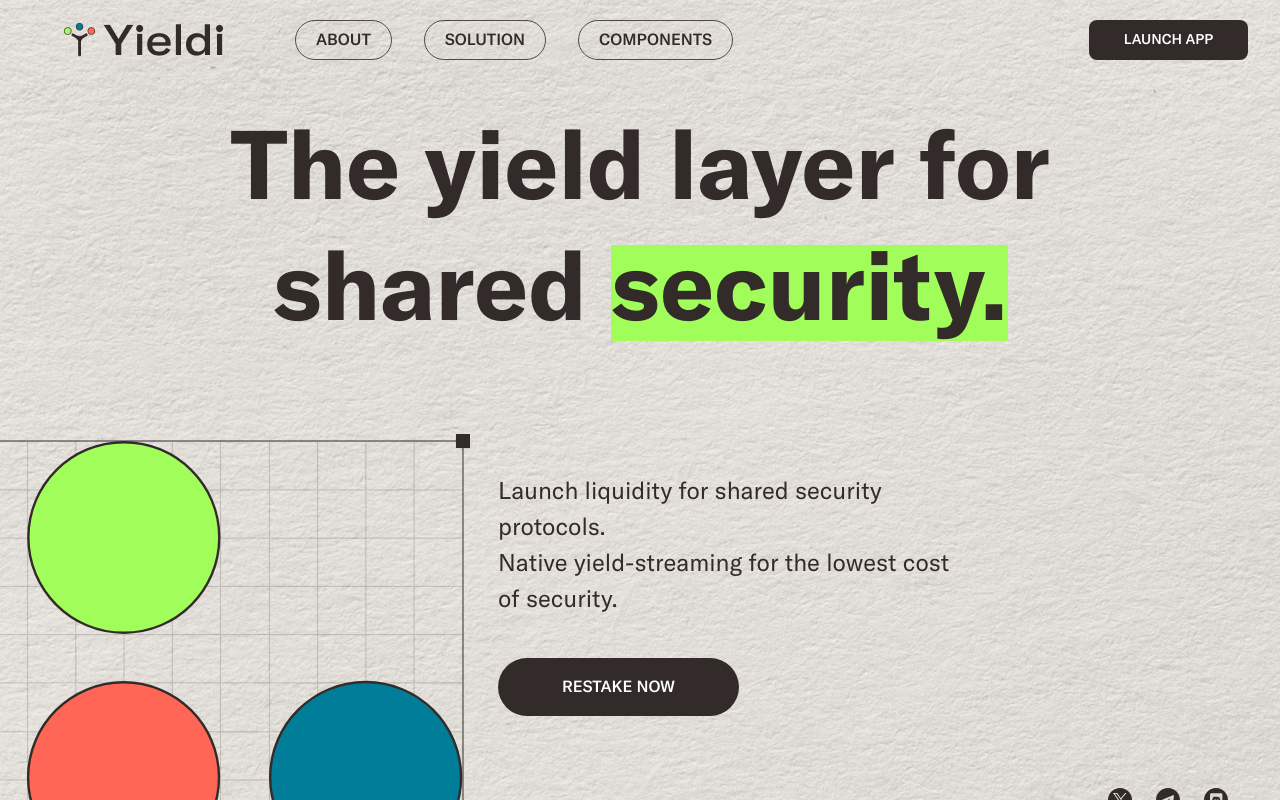
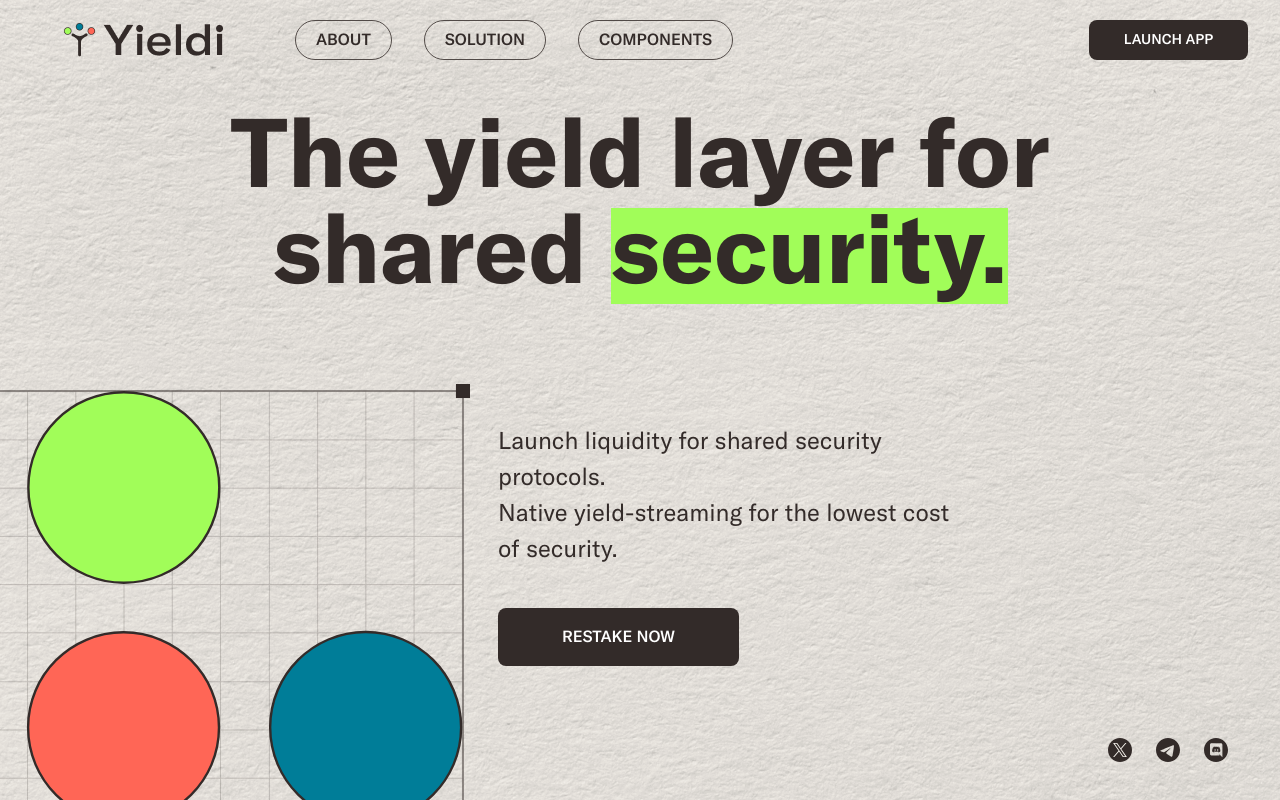
Before and after one commit to yieldi-labs/landing-page, a Next.js app: page / in a window 1280 px wide. Shown: the top 800 px of the page. Built offline with nearby package versions, Linux system fonts and the light colour scheme.

Commit message:
fix footer

```diff
--- a/components/Layout.jsx
+++ b/components/Layout.jsx
@@ -1,5 +1,4 @@
 import Head from "next/head"
-import Footer from "./ui/Footer"
 import Navbar from "./ui/Navbar"
 
 const Layout = ({ children }) => {
@@ -13,7 +12,6 @@ const Layout = ({ children }) => {
             </Head>
             <Navbar />
             <main>{children}</main>
-            <Footer />
         </>
     )
 }
--- a/components/ui/Footer/index.jsx
+++ /dev/null
@@ -1,34 +0,0 @@
-const socialInfo = [
-    {
-        icon: <svg className="w-6 h-6 hover:text-gray-500 duration-150" fill="none" viewBox="0 0 48 48"><g clip-path="url(#a)"><path fill="currentColor" d="M48 24C48 10.745 37.255 0 24 0S0 10.745 0 24c0 11.979 8.776 21.908 20.25 23.708v-16.77h-6.094V24h6.094v-5.288c0-6.014 3.583-9.337 9.065-9.337 2.625 0 5.372.469 5.372.469v5.906h-3.026c-2.981 0-3.911 1.85-3.911 3.75V24h6.656l-1.064 6.938H27.75v16.77C39.224 45.908 48 35.978 48 24z" /></g><defs><clipPath id="a"><path fill="#fff" d="M0 0h48v48H0z" /></clipPath></defs></svg>,
-        href: "#"
-    },
-    {
-        icon: <svg className="w-6 h-6 hover:text-gray-500 duration-150" fill="none" viewBox="0 0 48 48"><g clip-path="url(#clip0_17_80)"><path fill="currentColor" d="M15.1 43.5c18.11 0 28.017-15.006 28.017-28.016 0-.422-.01-.853-.029-1.275A19.998 19.998 0 0048 9.11c-1.795.798-3.7 1.32-5.652 1.546a9.9 9.9 0 004.33-5.445 19.794 19.794 0 01-6.251 2.39 9.86 9.86 0 00-16.788 8.979A27.97 27.97 0 013.346 6.299 9.859 9.859 0 006.393 19.44a9.86 9.86 0 01-4.462-1.228v.122a9.844 9.844 0 007.901 9.656 9.788 9.788 0 01-4.442.169 9.867 9.867 0 009.195 6.843A19.75 19.75 0 010 39.078 27.937 27.937 0 0015.1 43.5z" /></g><defs><clipPath id="clip0_17_80"><path fill="#fff" d="M0 0h48v48H0z" /></clipPath></defs></svg>,
-        href: "#"
-    },
-    {
-        icon: <svg className="w-6 h-6 hover:text-gray-500 duration-150" fill="none" viewBox="0 0 28 28"><g clip-path="url(#clip0_1213_3074)"><path fill="currentColor" d="M25.927 0H2.067C.924 0 0 .902 0 2.018v23.959C0 27.092.924 28 2.067 28h23.86C27.07 28 28 27.092 28 25.982V2.018C28 .902 27.07 0 25.927 0zM8.307 23.86H4.151V10.495h4.156V23.86zM6.229 8.673a2.407 2.407 0 110-4.812 2.406 2.406 0 010 4.812zM23.86 23.86h-4.15v-6.497c0-1.547-.028-3.543-2.16-3.543-2.16 0-2.49 1.69-2.49 3.434v6.606h-4.144V10.495h3.98v1.826h.056c.552-1.05 1.908-2.16 3.926-2.16 4.206 0 4.982 2.767 4.982 6.366v7.333z" /></g><defs><clipPath id="clip0_1213_3074"><path fill="#fff" d="M0 0h28v28H0z" /></clipPath></defs></svg>,
-        href: "#"
-    },
-]
-
-const Footer = () => (
-    <footer>
-        <div className="bg-[#F5F1EB]">
-            <div className="w-full py-10 justify-center items-center sm:flex">
-                <div className="flex items-center justify-center gap-x-6 text-gray-400 mt-6">
-                    {
-                        socialInfo.map((item, idx) => (
-                            <a key={idx} href={item.href} aria-label="social media" target="_blank" rel="noreferrer">
-                                {item.icon}
-                            </a>
-                        ))
-                    }
-                </div>
-            </div>
-        </div>
-    </footer>
-)
-
-export default Footer
--- a/components/ui/FooterCTA/index.jsx
+++ b/components/ui/FooterCTA/index.jsx
@@ -1,10 +1,28 @@
 import SectionWrapper from "../../SectionWrapper"
 import NavLink from "../NavLink"
+import Image from "next/image"
+import xIcon from "../../../public/logos/x.svg"
+import telegramIcon from "../../../public/logos/telegram.svg"
+import discordIcon from "../../../public/logos/discord.svg"
+
+
 
 const FooterCTA = () => (
     <SectionWrapper className="bg-[#F5F1EB]">
-        <div className="custom-screen">
-            Some text
+        <div class="flex max-w-screen-2xl mx-auto p-[60px] flex-col items-center gap-[45px] rounded-[60px] border border-[#524B48]">
+            <h1 class="text-[#332B29] text-center font-bold text-[48px] leading-normal self-stretch">
+                The Yield Venue for Shared Security
+            </h1>
+            <div class="flex h-[127px] p-[10px] justify-center items-center gap-[10px] self-stretch rounded-[100px] border border-[#6D655D] bg-[#F5F1EB]">
+                <h2 class="text-[#332B29] font-medium text-[20px] leading-none uppercase">
+                    restake now
+                </h2>
+            </div>
+            <div className="flex justify-center gap-6">
+                <Image src={xIcon} alt="x" />
+                <Image src={telegramIcon} alt="telegram" />
+                <Image src={discordIcon} alt="discord" />
+            </div>
         </div>
     </SectionWrapper>
 )
--- a/components/ui/Hero/index.jsx
+++ b/components/ui/Hero/index.jsx
@@ -1,6 +1,5 @@
 import NavLink from "../NavLink"
 import Image from "next/image"
-import styles from "../../../styles/home.module.css"
 import xIcon from "../../../public/logos/x.svg"
 import telegramIcon from "../../../public/logos/telegram.svg"
 import discordIcon from "../../../public/logos/discord.svg"
@@ -10,8 +9,8 @@ const Hero = () => (
     <section>
         <div className="text-gray-600 mt-28 flex flex-col max-w-screen-2xl mx-auto">
             <div className="text-center flex-col flex flex-1">
-                <div className={styles.title + ' mx-auto'}>
-                    The yield layer for shared <span>security.</span>
+                <div className="text-[#332B29] text-center font-bold text-[96px] leading-none max-w-[990px] mx-auto">
+                    The yield layer for shared <span className="bg-[#A1FD59]">security.</span>
                 </div>
                 <div className="flex mt-20 z-0 w-full flex-1">
                     <Image src="/construction.png" width="470" height="478" alt="construction" />
@@ -20,7 +19,9 @@ const Hero = () => (
                             Launch liquidity for shared security <br /> protocols. <br /> Native yield-streaming for the lowest cost <br /> of security.
                         </div>
                         <div className="mt-10 flex flex-col">
-                            <NavLink href="/get-started" className={styles.restakeBtn}>
+                            <NavLink href="/get-started" className="flex w-[241px] h-[58px] p-[10px] justify-center
+                                items-center gap-[10px] flex-shrink-0 rounded-full bg-[#332B29] text-[#FFF]
+                                text-[16px] font-medium uppercase">
                                 RESTAKE NOW
                             </NavLink>
                             <div className="flex justify-end gap-6 right-0 p-6 mr-7 pt-[72px]">
--- a/styles/home.module.css
+++ /dev/null
@@ -1,31 +0,0 @@
-.title {
-    color: var(--Raisin-Black, #332B29);
-    text-align: center;
-    font-family: "GT America Trial", sans-serif;
-    font-size: 96px;
-    font-style: normal;
-    font-weight: 700;
-    line-height: normal;
-    max-width: 990px;
-}
-
-.title span {
-    background: var(--Green-Yellow, #A1FD59);
-}
-
-.restakeBtn {
-    display: flex;
-    width: 241px;
-    height: 58px;
-    padding: 10px;
-    justify-content: center;
-    align-items: center;
-    gap: 10px;
-    flex-shrink: 0;
-    border-radius: 100px;
-    background: var(--Raisin-Black, #332B29);
-    color: var(--Brand-2-White, #FFF);
-    font-size: 16px;
-    font-weight: 500;
-    text-transform: uppercase;
-}
```
